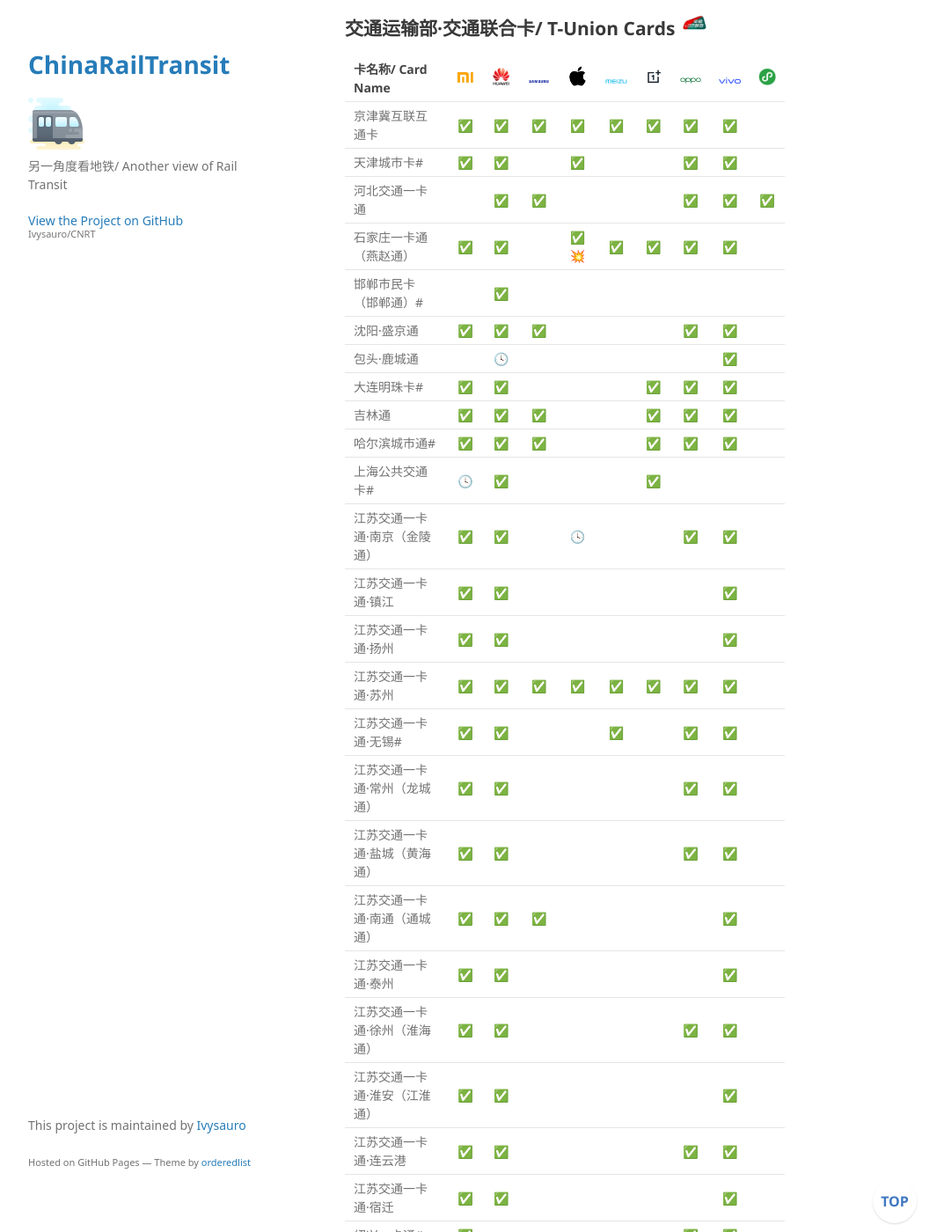
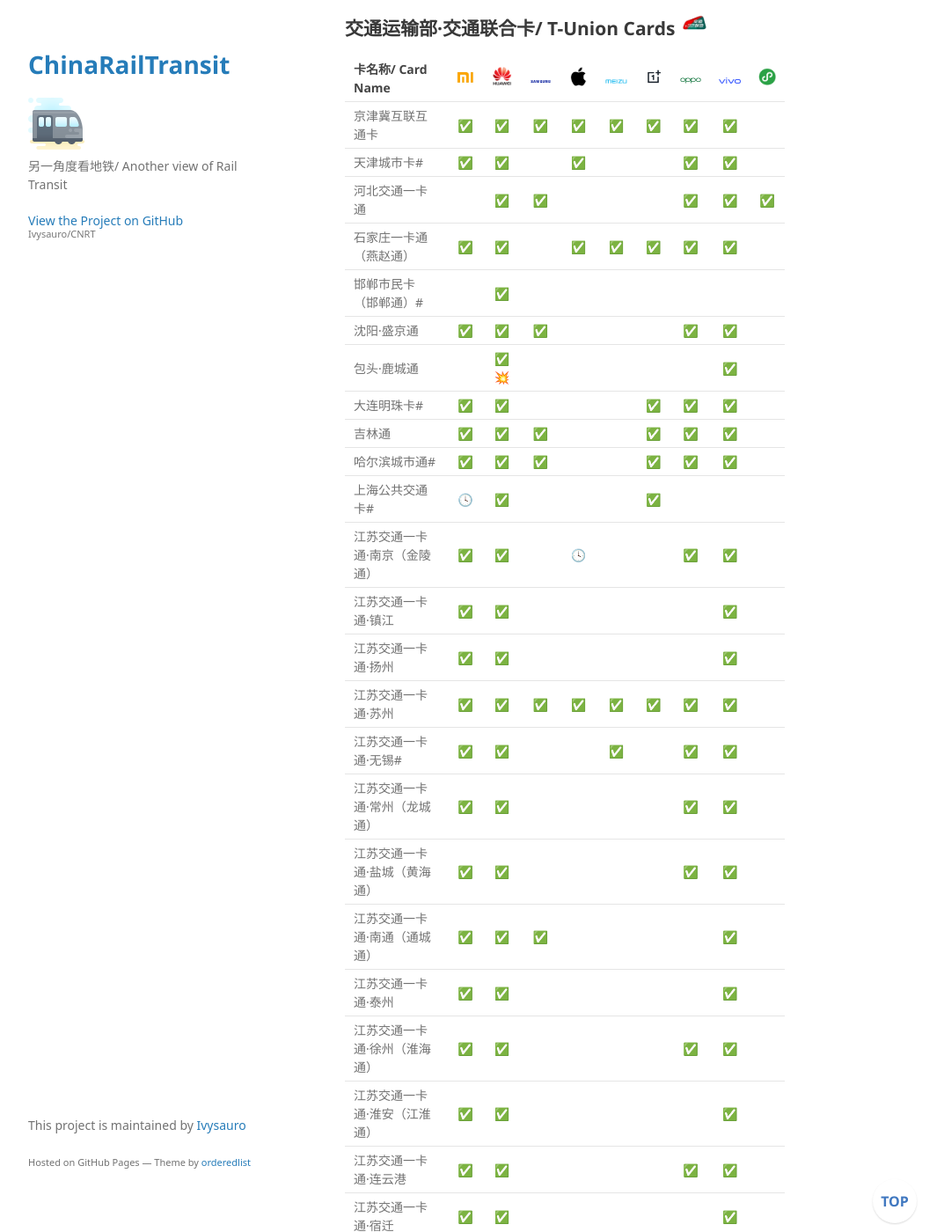
Before and after one commit to Ivysauro/CNRT, a Jekyll site: the page built from data/NFC.md, in a window 1280 px wide and 1400 px high, scrolled down 942 px. Shown: the whole window at 88% size, without its empty margins (178-1251 px from the left). Built offline with Jekyll 4.4.1, drawn with Linux system fonts in a browser that asks for light colours; some web fonts are replaced; our own code applies the rules of GitHub Pages for plain Markdown files; a script that is not in the unit is left out.

Commit message:
🍊更新华为数据

```diff
--- a/data/NFC.md
+++ b/data/NFC.md
@@ -34,10 +34,10 @@
 | 京津冀互联互通卡 | ✅ | ✅ | ✅ | ✅ | ✅ | ✅ | ✅ | ✅ ||
 | 天津城市卡# | ✅ | ✅ | | ✅ | | | ✅ | ✅ ||
 | 河北交通一卡通	| | ✅ | ✅ | | | | ✅ | ✅ | ✅ |
-| 石家庄一卡通（燕赵通） | ✅ | ✅ | | ✅💥 | ✅ | ✅ | ✅ | ✅ ||
+| 石家庄一卡通（燕赵通） | ✅ | ✅ | | ✅ | ✅ | ✅ | ✅ | ✅ ||
 | 邯郸市民卡（邯郸通）# | | ✅ ||||||||
 | 沈阳·盛京通 | ✅ | ✅ | ✅ | | | | ✅ | ✅ ||
-| 包头·鹿城通 | | 🕓 | | | | | | ✅ ||
+| 包头·鹿城通 | | ✅💥 | | | | | | ✅ ||
 | 大连明珠卡# | ✅ | ✅ | | | | ✅ | ✅ | ✅ ||
 | 吉林通	| ✅ | ✅ | ✅ | | | ✅ | ✅ | ✅ ||
 | 哈尔滨城市通#	| ✅ | ✅ | ✅ | | | ✅ | ✅ | ✅ ||
@@ -57,7 +57,7 @@
 | 江苏交通一卡通·宿迁 | ✅ | ✅ | | | | | | ✅ ||
 | 绍兴一卡通# | ✅ | | | | | | ✅ | ✅ ||
 | 台州公共交通卡# | ✅ | | | | | ✅ | ✅ | ✅ ||
-| 合肥通 | ✅ | 🕓 | | | | | | ✅ ||
+| 合肥通 | ✅ | ✅💥 | | | | | | ✅ ||
 | 厦门e通卡 | ✅ | ✅ | | ✅ | | | | ✅ | ✅ |
 | 赣州通 | ✅ | ✅ | | | | | | ✅ | ✅ |
 | 青岛·琴岛通# | ✅ | ✅ | ✅ | | | ✅ | ✅ | ✅ ||
@@ -65,7 +65,7 @@
 | 潍坊通# | | ✅ ||||| ✅ |||
 | 河南·轩辕通（绿城通交通联合版） | ✅ | ✅ ||||||||
 | 十堰·车城通# | | | | | | | ✅ | ✅ ||
-| 长沙·潇湘卡 | ✅ | ✅ | | ✅💥 | ✅ | | ✅ | ✅ ||
+| 长沙·潇湘卡 | ✅ | ✅ | | ✅ | ✅ | | ✅ | ✅ ||
 | 广东·岭南通 | ✅ | ✅ | | ✅ | ✅ | ✅ | ✅ | ✅ ||
 | 深圳通 | ✅ | ✅ | | ✅ | ✅ | 🕓 | ✅ | ✅ ||
 | 珠海通# | | | | | ✅ | | ✅ | ✅ |
```
